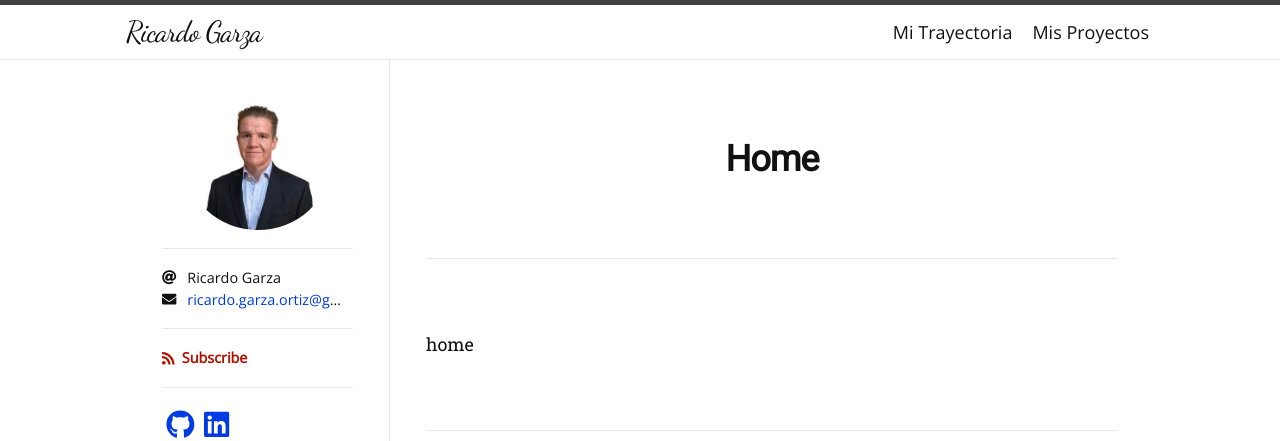
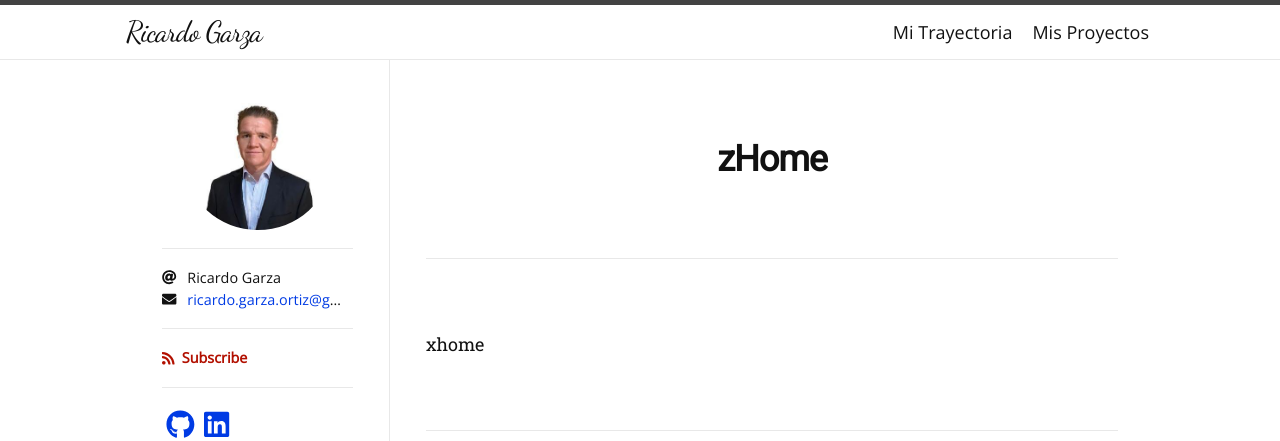
Before and after one commit to ricardogarzaortiz/PORTAFOLI_2, a Jekyll site: the page built from home.md, in a window 1280 px wide. Shown: the top 441 px of the page. Built offline with Jekyll 4.4.1, drawn with Linux system fonts in a browser that asks for light colours; nearby versions of some CDN libraries; some web fonts are replaced.

Commit message:
home
home2

```diff
--- a/home.md
+++ b/home.md
@@ -1,7 +1,6 @@
 ---
-layout: page
-title: Home
-permalink:
+layout: home
+title: zHome
 ---
 
-home
+xhome
--- a/index.html
+++ b/index.html
@@ -1,4 +1,4 @@
 ---
 layout: home
-title: Home
+title: hHome
 ---
```
